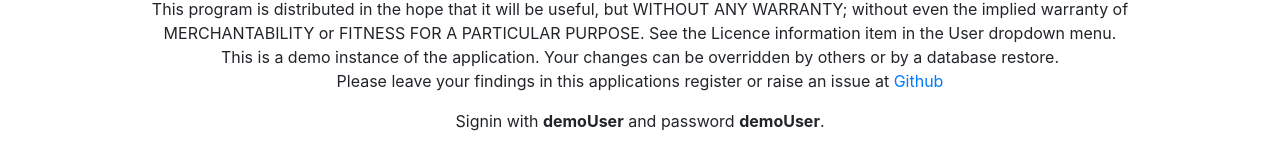
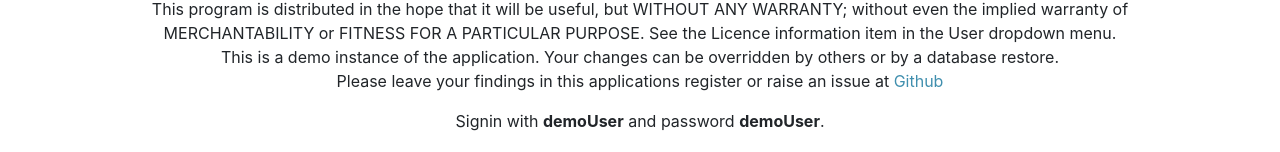
Before and after one commit to ErikVerheul/OneBacklog, a Vue app: page /signin in a window 1280 px wide. Shown: the part 672-824 px from the top of the page. Built offline with nearby package versions, Linux system fonts and the light colour scheme.

Commit message:
Override bootstrap-vue color blue with my variant of sea blue

```diff
--- /dev/null
+++ b/src/css/onebacklog.scss
@@ -0,0 +1,6 @@
+// change the color blue to seablue everywhere
+$blue:#408fae;
+// Bootstrap and its default variables
+@import '../../node_modules/bootstrap/scss/bootstrap';
+// BootstrapVue and its default variables
+@import '../../node_modules/bootstrap-vue/src/index.scss';
--- a/src/main.js
+++ b/src/main.js
@@ -34,6 +34,7 @@ axios.interceptors.response.eject(resInterceptor)
 
 export const eventBus = new Vue()
 // import the global css, see https://stackoverflow.com/questions/39438094/best-way-to-have-global-css-in-vuejs
+import '@/css/onebacklog.scss'
 import '@/css/onebacklog.css'
 new Vue({
 	el: '#app',
```
